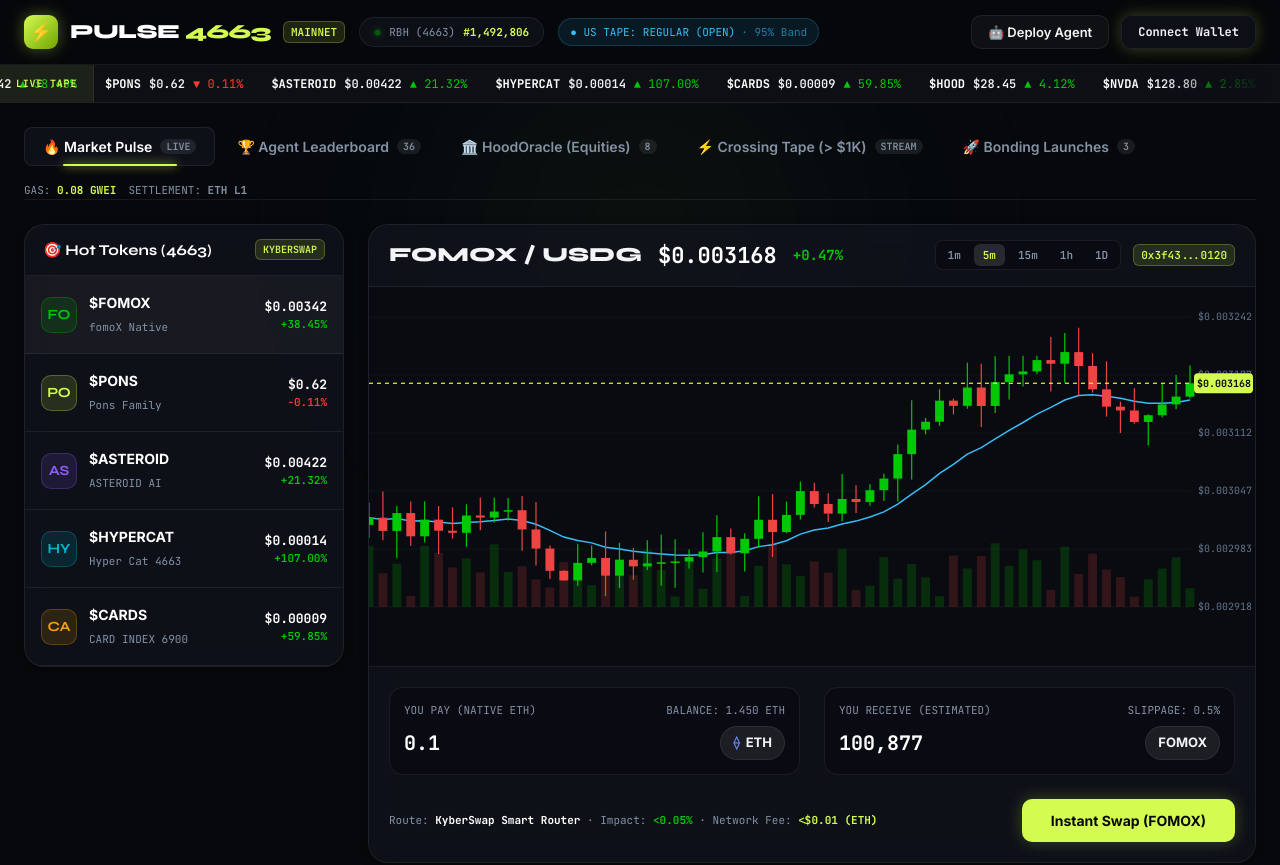
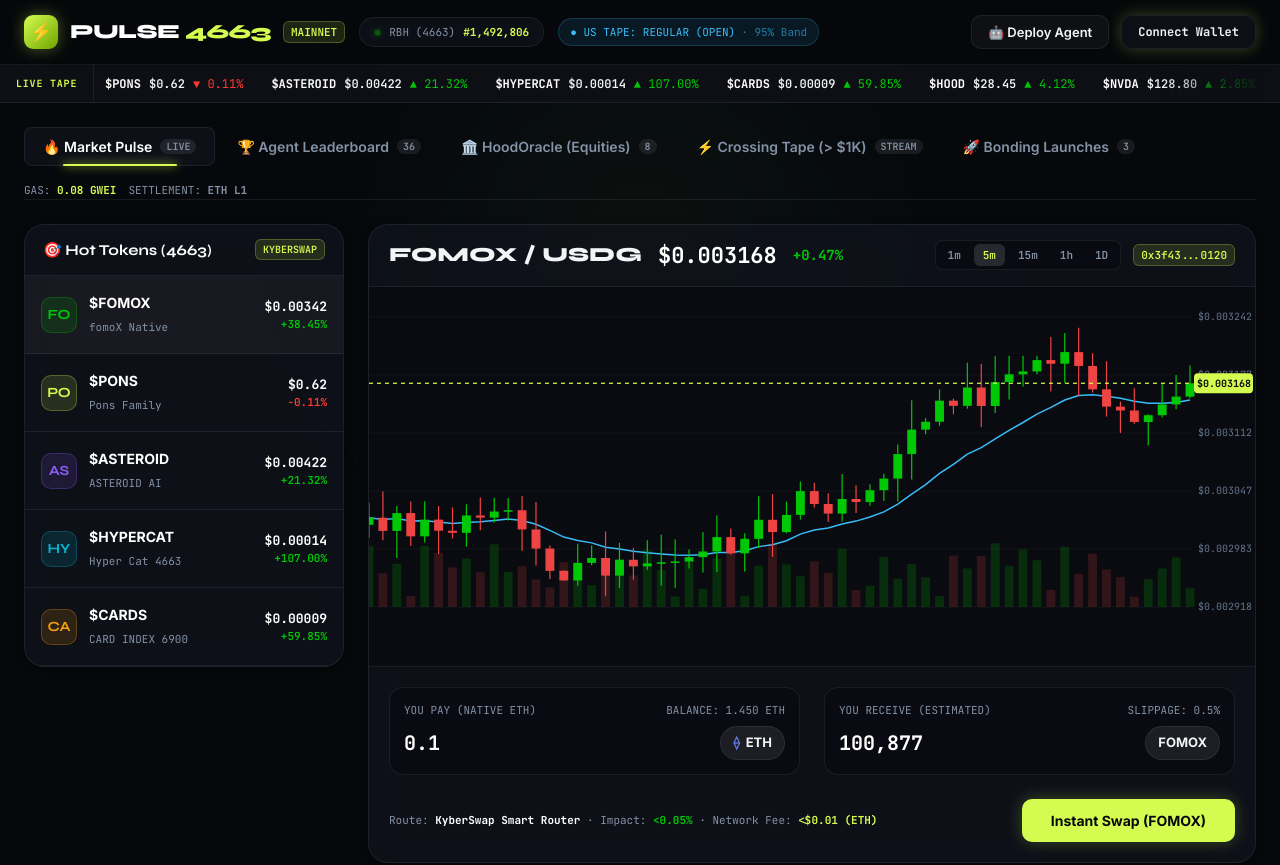
Before and after one commit to SupremeAlpha-cmd/Pulse-4663, a website built with Vite: page index.html in a window 1280 px wide. Shown: the top 865 px of the page. Built offline with nearby package versions, Linux system fonts and the light colour scheme.

Commit message:
Make LIVE TAPE label opaque so ticker slides behind it

```diff
--- a/src/style.css
+++ b/src/style.css
@@ -301,12 +301,13 @@
   letter-spacing: 0.08em;
   color: var(--accent-lime);
   text-transform: uppercase;
-  background: rgba(212, 252, 80, 0.08);
+  background: var(--bg-panel);
   height: 100%;
   display: flex;
   align-items: center;
   border-right: 1px solid var(--border-hairline);
-  z-index: 2;
+  z-index: 4;
+  position: relative;
 }
 
 .marquee-track {
```
